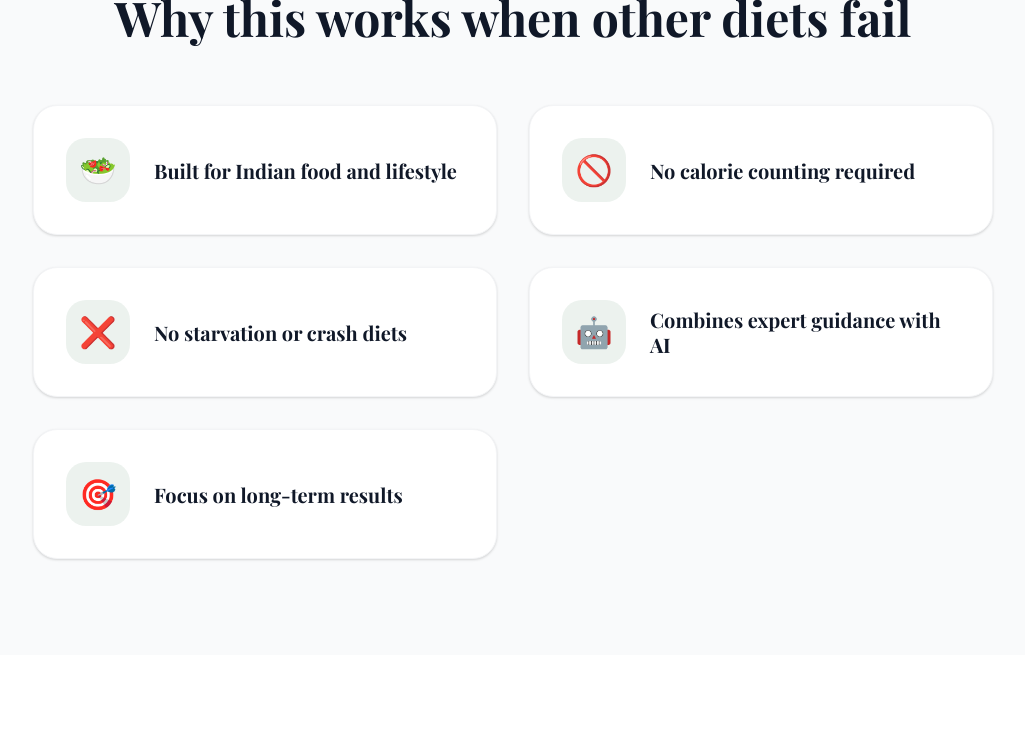
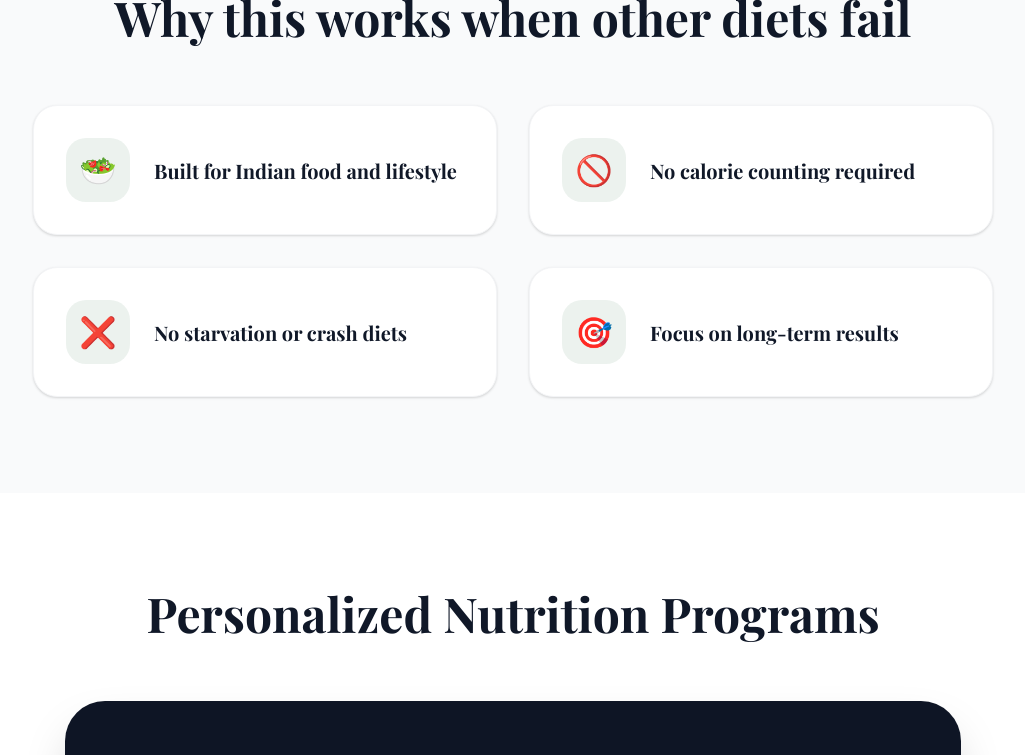
Before and after one commit to mehtaabshaikh-oss/anjums-diet-app, a Next.js app: page / in a window 1280 px wide. Shown: the part 2386-3141 px from the top of the page, without its empty margins (127-1152 px from the left). Built offline with nearby package versions, Linux system fonts and the light colour scheme.

Commit message:
chore: remove AI-related differentiation factor

```diff
--- a/src/app/page.tsx
+++ b/src/app/page.tsx
@@ -288,7 +288,6 @@ export default function Home() {
               { icon: '🥗', title: 'Built for Indian food and lifestyle' },
               { icon: '🚫', title: 'No calorie counting required' },
               { icon: '❌', title: 'No starvation or crash diets' },
-              { icon: '🤖', title: 'Combines expert guidance with AI' },
               { icon: '🎯', title: 'Focus on long-term results' }
             ].map((diff, i) => (
               <motion.div
```
